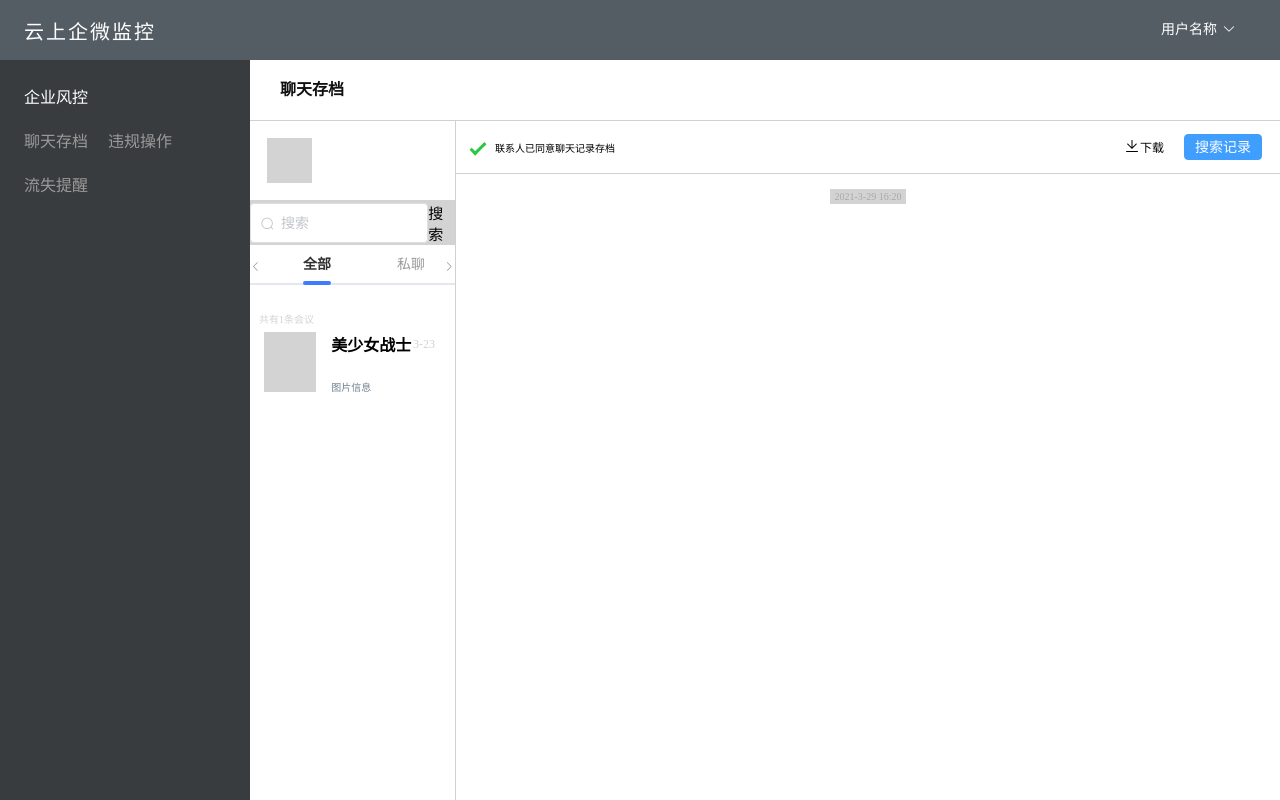
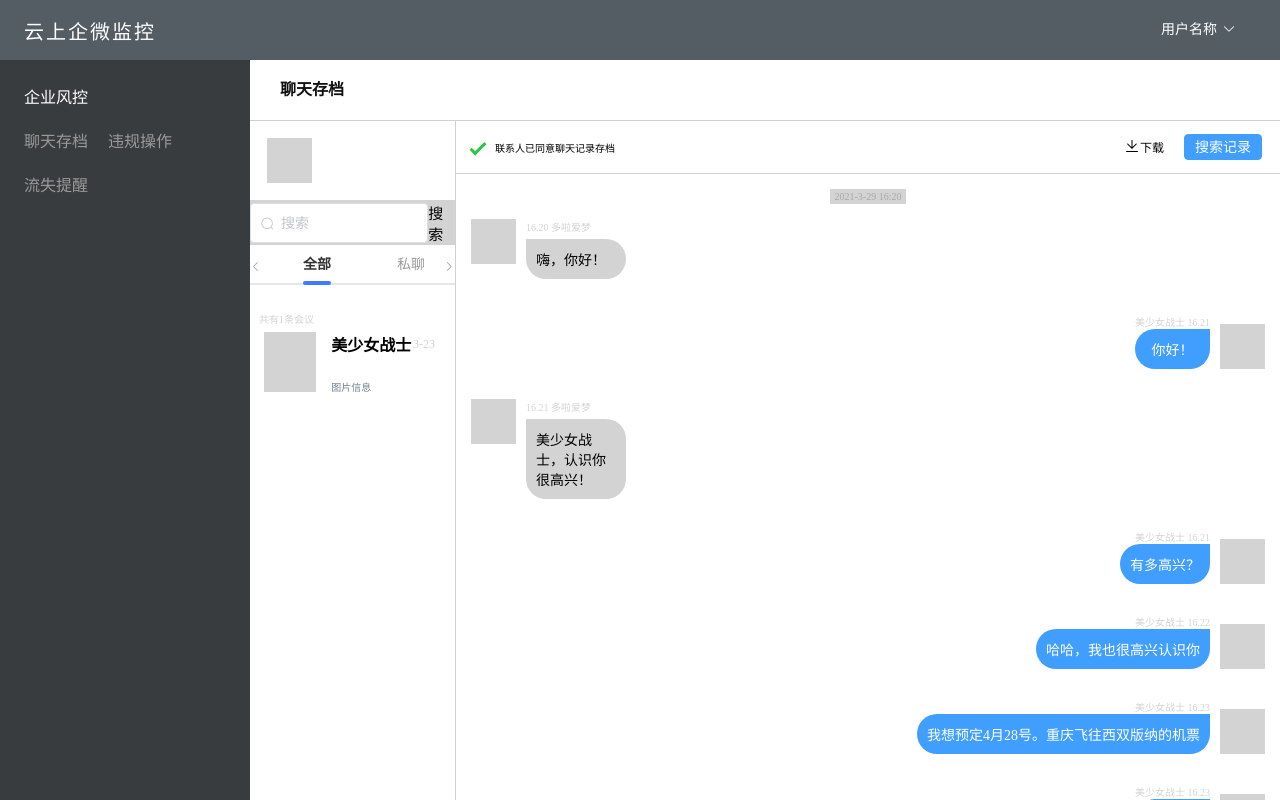
Before and after one commit to mazhengrong25/yunshang_wechat_monitor, a Vue app: page /detail in a window 1280 px wide. Built offline with nearby package versions, Linux system fonts and the light colour scheme; a small style sheet from the web is missing.

Commit message:
聊天记录对话框修改

```diff
--- a/src/components/chatRecord.vue
+++ b/src/components/chatRecord.vue
@@ -2,14 +2,14 @@
  * @Description: 聊天存档列表 ---- 聊天记录
  * @Author: mzr
  * @Date: 2021-04-28 14:27:48
- * @LastEditTime: 2021-05-04 21:01:22
+ * @LastEditTime: 2021-05-07 09:52:37
  * @LastEditors: mzr
 -->
 <template>
   <div class="chat_record">
       <div class="record_top">
           <div class="top_action"><el-checkbox v-model="checkAction">只看员工发送</el-checkbox></div>
-          <div class="top_total">共有36条"{{inputSearch}}"相关记录</div>
+          <div class="top_total">共有{{recordList.length}}条"{{inputSearch}}"相关记录</div>
       </div>
       <div class="record_list">
            <el-table
@@ -70,8 +70,7 @@
       <el-dialog
         custom-class="chatDialog"
         :visible.sync="showDetail"
-        width="50%"
-        height="75%"
+        width="45%"
         >
             <div slot="title" class="chat_dialog">
                 <div class="title_img">
@@ -82,7 +81,9 @@
             </div>
             <!-- 内容 -->
             <div class="dialog_content">
-                <div class="content_date">2021-3-29 16:20</div>
+                <div class="content_date">
+                    <div class="date_item">2021-3-29 16:20</div>
+                </div>
                 <div v-for="(item, index) in detailData" :key="index" :class="item.type === 1?'left_message':'right_message'">
                     <!-- 发送方 -->
                     <div v-if="item.type === 2" class="sender_dialog_item">
@@ -281,6 +282,8 @@ export default {
             text-align: right;
             margin: 20px 15px;
         }
+
+    }
     // 对话框
     .chatDialog {
         // 标题调整
@@ -288,9 +291,21 @@ export default {
             display: flex;
             align-items: center;
             .title_img {
-                    width: 50px;
-                    height: 50px;
+                width: 45px;
+                height: 45px;
                 margin-right: 10px;
+                background-color: lightgray;
+                img {
+                    width: 100%;
+                    height: 100%;
+                    object-fit: contain;
+                }
+                .not_img {
+                    width: 100%;
+                    height: 100%;
+                    line-height: 45px;
+                    text-align: center;
+                }
             }
             span {
 
@@ -309,13 +324,17 @@ export default {
         .dialog_content {
             width:auto;
             overflow-y: auto;
-                height: calc(100vh - 81px);
+            height: 60vh;
             .content_date {
-                    color: lightgrey;
-                    font-size: 10px;
                 display: flex;
                 justify-content: center;
-                    padding-top:15px;
+                margin-top:15px;
+                .date_item {
+
+                    font-size: 10px;
+                    background-color: lightgray;
+                    padding: 2px 5px;
+                }
             }
             .left_message {
                 .dialog_item {
@@ -369,7 +388,7 @@ export default {
                 text-align: right;
                 .sender_dialog_item {
                     display: flex;
-                        align-items: center;
+                    align-items: flex-end;
                     justify-content: flex-end;
                     padding: 15px;
                     .sender_item_pic {
@@ -411,7 +430,5 @@ export default {
             }
         }
     }
-
-    }
 }
 </style>
--- a/src/views/Detail.vue
+++ b/src/views/Detail.vue
@@ -2,7 +2,7 @@
  * @Description: 聊天记录详情
  * @Author: mzr
  * @Date: 2021-04-25 11:05:51
- * @LastEditTime: 2021-05-06 16:16:50
+ * @LastEditTime: 2021-05-07 11:01:43
  * @LastEditors: mzr
 -->
 <template>
@@ -213,7 +213,6 @@
             title="搜索聊天记录"
             :visible.sync="showRecord"
             width="30%"
-            height="80%"
             :modal='false'
             >
             <div class="record_dialog">
@@ -247,7 +246,10 @@
                                 <div class="image_date">2021-3-26</div>
                                 <div class="image_list">
                                     <div class="image_item" v-for="(item,index) in picList" :key="index">
-                                        <div class="image_self"></div>
+                                        <div class="image_self">
+                                            <img v-if="item.photoUrl" :src="item.photoUrl" />
+                                            <div v-else class="not_img"><i class="element-icons el-icontupian1"></i></div>
+                                        </div>
                                         <div class="image_source">{{item.person}}</div>
                                     </div>
                                 </div>
@@ -293,7 +295,6 @@
             title="查看群成员"
             :visible.sync="showGroup"
             width="30%"
-            height="80%"
             :modal='false'
             >
             <div class="group_dialog">
@@ -415,13 +416,69 @@ export default {
 
             // 聊天记录界面
             recordList: [
+                // {
+                //     name:"", // 姓名
+                //     type:"", // 发送方 1  接收方 2
+                //     contentTime:"", // 时间
+                //     content:"", // 内容
+                //     photoUrl:"", // 头像图片
+                // }
+                        {
+                    name:"多啦爱梦",
+                    type:1,
+                    contentTime:"16.20",
+                    content:"嗨，你好！",
+
+                },
                 {
-                    name:"", // 姓名
-                    type:"", // 发送方 1  接收方 2
-                    contentTime:"", // 时间
-                    content:"", // 内容
-                    photoUrl:"", // 头像图片
-                }
+                    name:"美少女战士",
+                    type:2,
+                    contentTime:"16.21",
+                    content:"你好！",
+
+                },
+                {
+                    name:"多啦爱梦",
+                    type:1,
+                    contentTime:"16.21",
+                    content:"美少女战士，认识你很高兴！",
+
+                },
+                {
+                    name:"美少女战士",
+                    type:2,
+                    contentTime:"16.21",
+                    content:"有多高兴？",
+
+                },
+                {
+                    name:"美少女战士",
+                    type:2,
+                    contentTime:"16.22",
+                    content:"哈哈，我也很高兴认识你",
+
+                },
+                {
+                    name:"美少女战士",
+                    type:2,
+                    contentTime:"16.23",
+                    content:"我想预定4月28号。重庆飞往西双版纳的机票",
+
+                },
+                {
+                    name:"美少女战士",
+                    type:2,
+                    contentTime:"16.23",
+                    content:"有儿童",
+
+                },
+                {
+                    name:"多啦爱梦",
+                    type:1,
+                    contentTime:"16.24",
+                    content:"好的",
+
+                },
             ],
 
             // 链接列表
@@ -446,16 +503,20 @@ export default {
             // 图片视频
             picList: [
                 {
-                    person: "美少女战士"
+                    person: "美少女战士",
+                    photoUrl: ""
                 },
                 {
-                    person: "美少女战士"
+                    person: "美少女战士",
+                    photoUrl: ""
                 },
                  {
-                    person: "美少女战士"
+                    person: "美少女战士",
+                    photoUrl: ""
                 },
                  {
-                    person: "美少女战士"
+                    person: "美少女战士",
+                    photoUrl: ""
                 }
             ]
         }
@@ -874,8 +935,8 @@ export default {
                     text-align: right;
                     .sender_dialog_item {
                         display: flex;
-                        // align-items: flex-end;
-                        // justify-content: flex-end;
+                        align-items: flex-end;
+                        justify-content: flex-end;
                         padding: 15px;
                         .sender_item_pic {
                             width: 45px;
@@ -1015,19 +1076,32 @@ export default {
                     .record_tags_image {
                         padding: 14px 33px;
                         .image_date {
+                            margin-bottom: 10px;
                         }
                         .image_list {
                             display: flex;
+                            flex-wrap: wrap;
                             width: 100%;
                             :not(:last-child) {
                                 margin-right: 26px;
                             }
                             .image_item {
-                                flex: 1;
+
                                 .image_self {
-                                    width: 180px;
+                                    width: 156px;
                                     height: 100px;
                                     background-color: lightgray;
+                                    img {
+                                        width: 100%;
+                                        height: 100%;
+                                        object-fit: contain;
+                                    }
+                                    .not_img {
+                                        width: 100%;
+                                        height: 100%;
+                                        line-height:100px;
+                                        text-align: center;
+                                    }
                                 }
                                 .image_source {
                                     font-size: 10px;
--- a/src/views/Index.vue
+++ b/src/views/Index.vue
@@ -2,7 +2,7 @@
  * @Description: 主页
  * @Author: wish.WuJunLong
  * @Date: 2021-04-15 14:40:24
- * @LastEditTime: 2021-05-06 09:43:10
+ * @LastEditTime: 2021-05-06 16:52:50
  * @LastEditors: mzr
 -->
 
@@ -111,7 +111,6 @@
                                     <img v-if="scope.row.avatar" :src="scope.row.avatar" />
                                     <div v-else class="not_img"><i class="element-icons el-icontupian1"></i></div>
                                 </div>
-                                <!-- <img class="table_img" :src="scope.row.avatar" /> -->
                                 <div class="table_item">
                                     <div class="person_name">{{scope.row.name}}</div>
                                     <div class="wechat_no">{{scope.row.key}}</div>
@@ -203,7 +202,7 @@
         <!-- 查询聊天记录 -->
         <div v-else>
             <ChatRecord
-                searchInput="inputSearch"
+                :inputSearch="inputSearch"
             ></ChatRecord>
         </div>
     </div>
```
Lines whose indentation alone changed are shown as unchanged.
